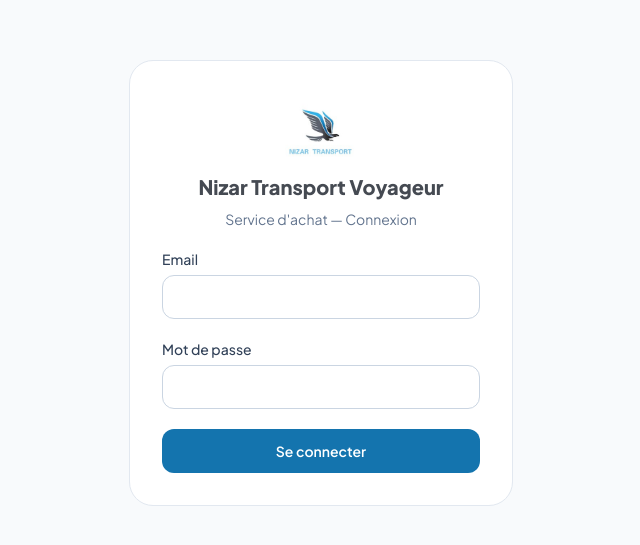
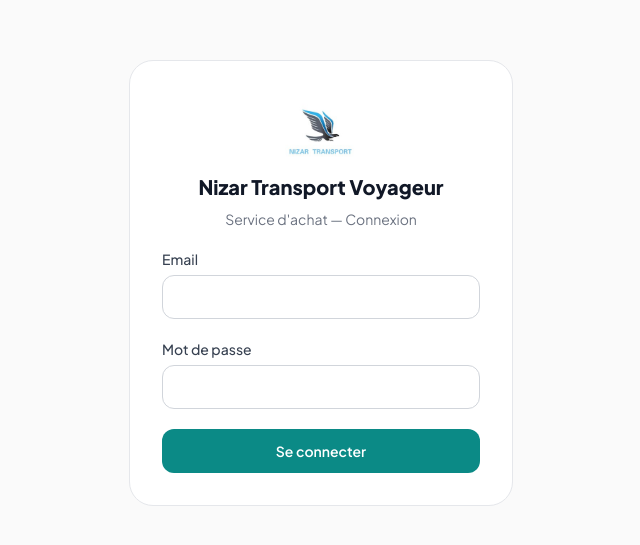
Before and after one commit to ahmadsouleymane/NIZAR-SERVICE-ACHAT, a Next.js app: page /login in a window 1280 px wide. Shown: the part 117-662 px from the top of the page, without its empty margins (319-959 px from the left). Built offline with nearby package versions, Linux system fonts and the light colour scheme; no server answers.

Commit message:
style: interface Nizar (accent turquoise, fond clair) + scanner photo/galerie

```diff
--- a/eslint.config.mjs
+++ b/eslint.config.mjs
@@ -14,6 +14,9 @@ const eslintConfig = defineConfig([
     "next-env.d.ts",
     // Assets du moteur OCR copiés (code tiers) :
     "public/tessdata/**",
+    // Service OCR Python (venv) :
+    "ocr-service/.venv/**",
+    "ocr-service/**/*.py",
   ]),
 ]);
 
--- a/src/app/globals.css
+++ b/src/app/globals.css
@@ -4,22 +4,31 @@
   --font-sans: var(--font-plus-jakarta), ui-sans-serif, system-ui, -apple-system, "Segoe UI", Roboto, sans-serif;
 }
 
-/* Palette de marque — Nizar Transport Voyageur (5 cercles du logo)
-   Bleu foncé #0B4C8C · Bleu vif #2EA2DF · Anthracite #454A52
-   Bleu-gris clair #98BBD1 · Cyan #29A5F9 */
+/* Palette de marque — Nizar Transport Voyageur
+   Design System « SaaS Light » (Vercel/Linear) — accent turquoise */
 @theme {
-  --color-blue-50: #eef7fc;
-  --color-blue-100: #d9ecf8;
-  --color-blue-200: #b8dcf2;
-  --color-blue-300: #98bcd4;
-  --color-blue-400: #29a5f9;
-  --color-blue-500: #2ea2df;
-  --color-blue-600: #1474ae;
-  --color-blue-700: #0b4c8c;
-  --color-blue-800: #093b6e;
-  --color-blue-900: #072e57;
-  --color-slate-900: #454a52;
-  --color-slate-800: #3a4048;
+  /* Accent turquoise */
+  --color-blue-50: #f2fafa;
+  --color-blue-100: #e6f5f4;
+  --color-blue-200: #c0e8e6;
+  --color-blue-300: #8fd6d2;
+  --color-blue-400: #45bcb7;
+  --color-blue-500: #0ea5a0;
+  --color-blue-600: #0b8a86;
+  --color-blue-700: #0a7470;
+  --color-blue-800: #0b5c5a;
+  --color-blue-900: #0a4a48;
+  /* Encre et gris */
+  --color-slate-50: #fafafa;
+  --color-slate-100: #f3f4f6;
+  --color-slate-200: #e5e7eb;
+  --color-slate-300: #d1d5db;
+  --color-slate-400: #9ca3af;
+  --color-slate-500: #6b7280;
+  --color-slate-600: #4b5563;
+  --color-slate-700: #374151;
+  --color-slate-800: #1f2937;
+  --color-slate-900: #111827;
 }
 
 body {
--- a/src/components/scanner/ScanForm.tsx
+++ b/src/components/scanner/ScanForm.tsx
@@ -1,6 +1,6 @@
 'use client'
 
-import { useState } from 'react'
+import { useRef, useState } from 'react'
 import { createClient } from '@/lib/supabase/client'
 import { rotateImage, prepareImage } from '@/lib/planning/preprocess'
 import { type ParsedPlanning } from '@/lib/planning/parse'
@@ -20,6 +20,8 @@ function blobToBase64(blob: Blob): Promise<string> {
 
 export function ScanForm() {
   const supabase = createClient()
+  const cameraRef = useRef<HTMLInputElement>(null)
+  const galleryRef = useRef<HTMLInputElement>(null)
   const [date, setDate] = useState(todayLocalISO())
   const [sourceLabel, setSourceLabel] = useState('')
   const [photos, setPhotos] = useState<File[]>([])
@@ -181,26 +183,50 @@ export function ScanForm() {
         <Input id="sc-source" label="Libellé (ex. Feuille Agadez)" value={sourceLabel} onChange={(e) => setSourceLabel(e.target.value)} />
       </div>
 
-      <label className="flex cursor-pointer flex-col items-center justify-center gap-3 rounded-2xl border-2 border-dashed border-slate-300 bg-white p-10 text-center transition-colors hover:border-blue-400 hover:bg-blue-50/40">
-        <span className="flex h-14 w-14 items-center justify-center rounded-2xl bg-blue-100 text-blue-700">
-          <UploadIcon size={26} />
-        </span>
-        <span className="text-sm font-semibold text-slate-700">
-          Photographiez la feuille de planning
-        </span>
-        <span className="max-w-xs text-xs text-slate-500">
-          Plusieurs photos possibles (feuille Agadez, feuille Niamey…). Cadrez bien le tableau.
-        </span>
+      <div className="rounded-2xl border border-slate-200 bg-white p-4">
+        <p className="mb-3 text-sm font-semibold text-slate-700">Ajoutez la photo du planning</p>
+        <div className="grid grid-cols-2 gap-3">
+          <button
+            type="button"
+            onClick={() => cameraRef.current?.click()}
+            className="flex flex-col items-center justify-center gap-2 rounded-xl border-2 border-dashed border-slate-300 px-4 py-6 text-center transition hover:border-blue-400 hover:bg-blue-50/40"
+          >
+            <span className="flex h-12 w-12 items-center justify-center rounded-xl bg-blue-100 text-blue-700">
+              <CameraIcon size={24} />
+            </span>
+            <span className="text-sm font-semibold text-slate-800">Prendre une photo</span>
+            <span className="text-xs text-slate-500">Appareil photo du téléphone</span>
+          </button>
+          <button
+            type="button"
+            onClick={() => galleryRef.current?.click()}
+            className="flex flex-col items-center justify-center gap-2 rounded-xl border-2 border-dashed border-slate-300 px-4 py-6 text-center transition hover:border-blue-400 hover:bg-blue-50/40"
+          >
+            <span className="flex h-12 w-12 items-center justify-center rounded-xl bg-blue-100 text-blue-700">
+              <UploadIcon size={24} />
+            </span>
+            <span className="text-sm font-semibold text-slate-800">Ajouter une image</span>
+            <span className="text-xs text-slate-500">Depuis les photos du téléphone</span>
+          </button>
+        </div>
         <input
+          ref={cameraRef}
+          type="file"
+          accept="image/*"
+          capture="environment"
+          onChange={(e) => setPhotos(Array.from(e.target.files ?? []))}
+          className="hidden"
+        />
+        <input
+          ref={galleryRef}
           data-testid="photo-input"
           type="file"
           accept="image/*"
           multiple
-          capture="environment"
           onChange={(e) => setPhotos(Array.from(e.target.files ?? []))}
-          className="sr-only"
+          className="hidden"
         />
-      </label>
+      </div>
 
       {photos.length > 0 ? (
         <div className="space-y-2">
```
Also changed, not shown: 1 other file (tests, documents, lock files or other folders).
